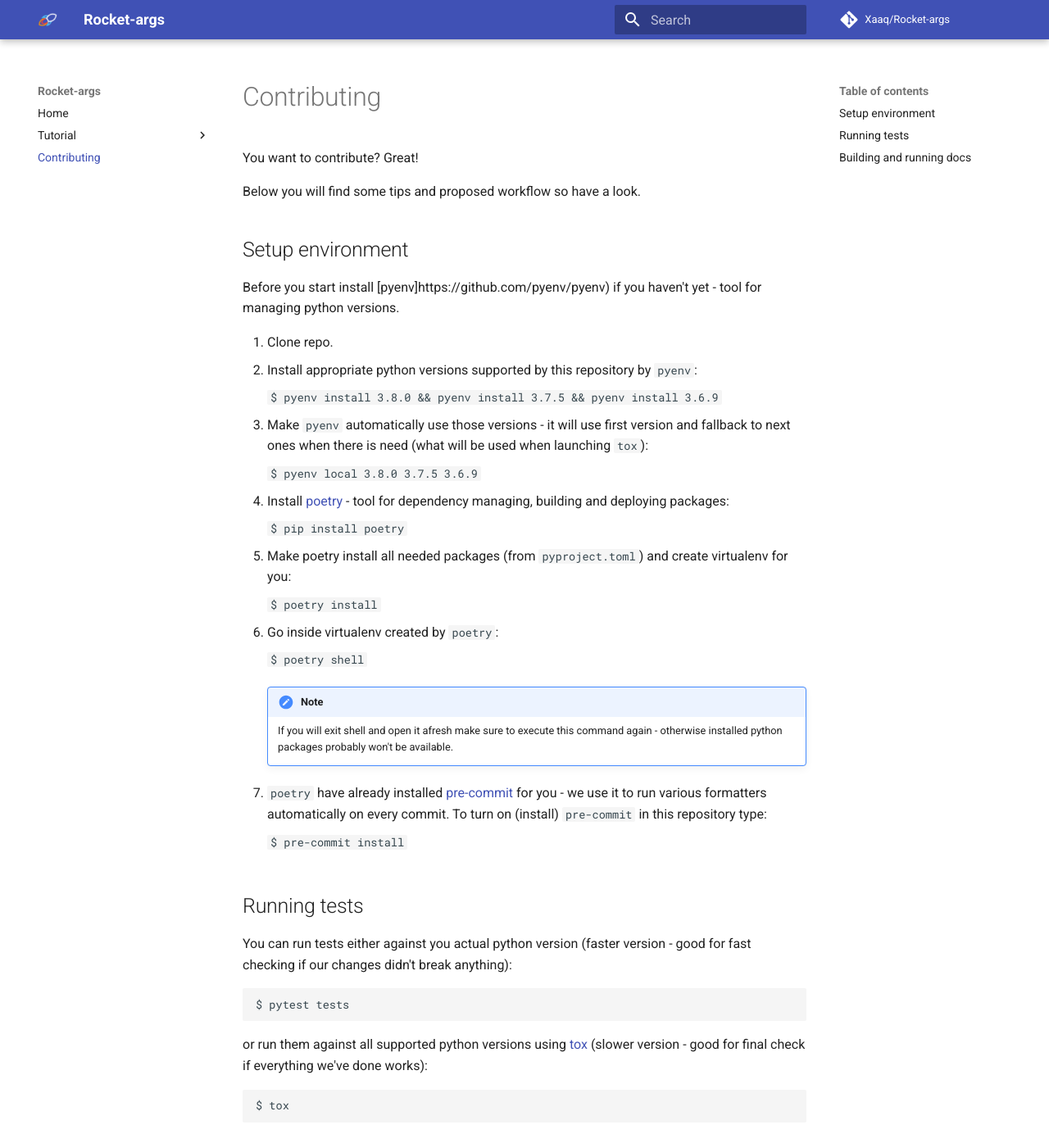
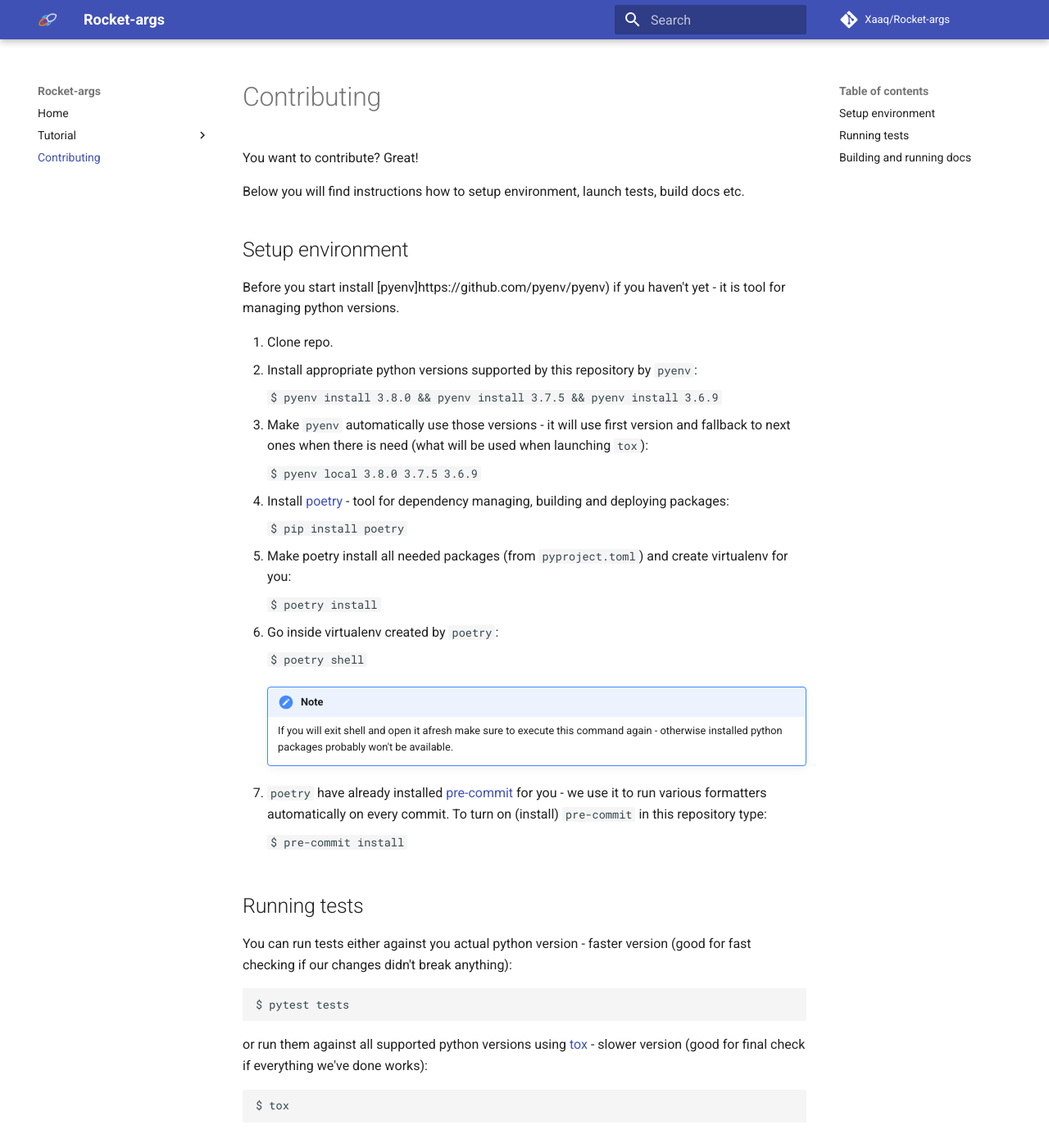
Before and after one commit to Xaaq/Rocket-args, an MkDocs documentation site: the page built from docs/contributing.md, in a window 1280 px wide and 1400 px high. Shown: the top 1395 px of the window at 82% size. Built offline with MkDocs 1.6.1 and Material for MkDocs 9.7.7, drawn with Linux system fonts in a browser that asks for light colours; comment, search, counter and statistics services are not loaded.

Commit message:
small docs fixes

````diff
--- a/docs/contributing.md
+++ b/docs/contributing.md
@@ -1,10 +1,11 @@
 You want to contribute? Great!
 
-Below you will find some tips and proposed workflow so have a look.
+Below you will find instructions how to setup environment, launch tests, build docs etc.
 
 ## Setup environment
 
-Before you start install [pyenv]https://github.com/pyenv/pyenv) if you haven't yet - tool for managing python versions.
+Before you start install [pyenv]https://github.com/pyenv/pyenv) if you haven't yet - it is tool for managing python
+versions.
 
 1. Clone repo.
 1. Install appropriate python versions supported by this repository by `pyenv`:
@@ -51,14 +52,14 @@
 
 ## Running tests
 
-You can run tests either against you actual python version (faster version - good for fast checking if our changes
+You can run tests either against you actual python version - faster version (good for fast checking if our changes
 didn't break anything):
 ```
 $ pytest tests
 ```
 
-or run them against all supported python versions using [tox](https://tox.readthedocs.io/en/latest/) (slower version -
-good for final check if everything we've done works):
+or run them against all supported python versions using [tox](https://tox.readthedocs.io/en/latest/) - slower version
+(good for final check if everything we've done works):
 ```
 $ tox
 ```
````
